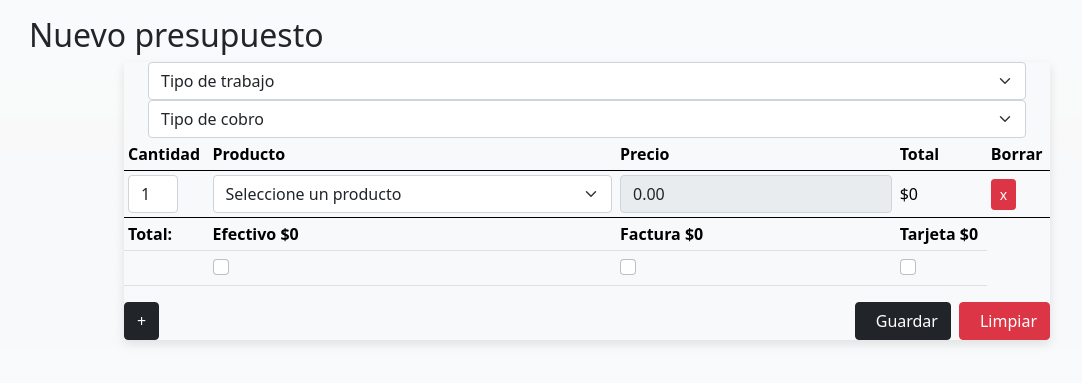
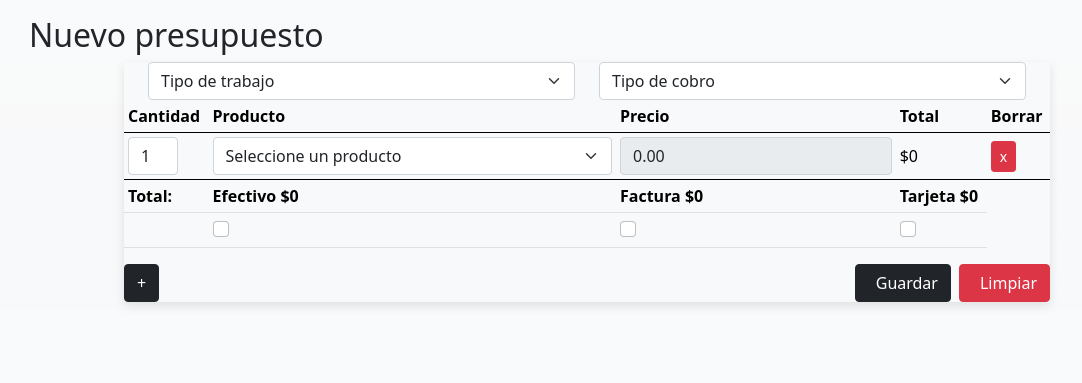
Before and after one commit to ezeguada/GestionestaERP, a Flask app: page /prueba in a window 1280 px wide. Shown: the part 56-439 px from the top of the page, without its empty margins (53-1135 px from the left). Run offline with Flask 3, Linux system fonts and the light colour scheme; a user stored in the database is signed in; data comes from the database, SQL or seed files in the repository; both versions use the stored data as it was after the commit; parts of the project's set-up code (start-up, migrations or seed data) failed here and were passed over; some libraries are stand-ins or nearby versions.

```diff
--- a/templates/prueba.html
+++ b/templates/prueba.html
@@ -6,8 +6,6 @@
 
 {% block body %}
 
-
-
     <div class="container">
         <div id="bootstrapAlert" class="alert alert-danger d-none" role="alert"></div>
         <h2>Nuevo presupuesto</h2>
@@ -15,18 +13,26 @@
             <div class="col-lg-10">
                 <div style="background: #f8f9fa; box-shadow: 0px 4px 10px rgba(0,0,0,0.1);">
                         <div class="container">
+                            <div class="row">
+                                <div class="col">
                                     <select class="form-select" name="trabajo" id="trabajo" required>
                                         <option value="" selected>Tipo de trabajo</option>
                                         {% for trabajo in trabajos %}
                                         <option value="{{ trabajo.id }}">{{ trabajo.nombre }}</option>
                                         {% endfor %}
                                     </select>
+                                </div>
+                                <div class="col">
                                     <select class="form-select" name="cobro" id="cobro" required>
                                         <option value="" selected>Tipo de cobro</option>
                                         {% for cobro in cobros %}
                                         <option value="{{ cobro.id }}">{{ cobro.COBRO }}</option>
                                         {% endfor %}
                                     </select>
+                                </div>
+                            </div>
+
+
                         </div>
                         <div class="table-responsive">
                             <table id="miTabla" class="table table-hover table-sm table-light">
```
Also changed, not shown: database.db, 1 other file. Lines whose indentation alone changed are shown as unchanged.
